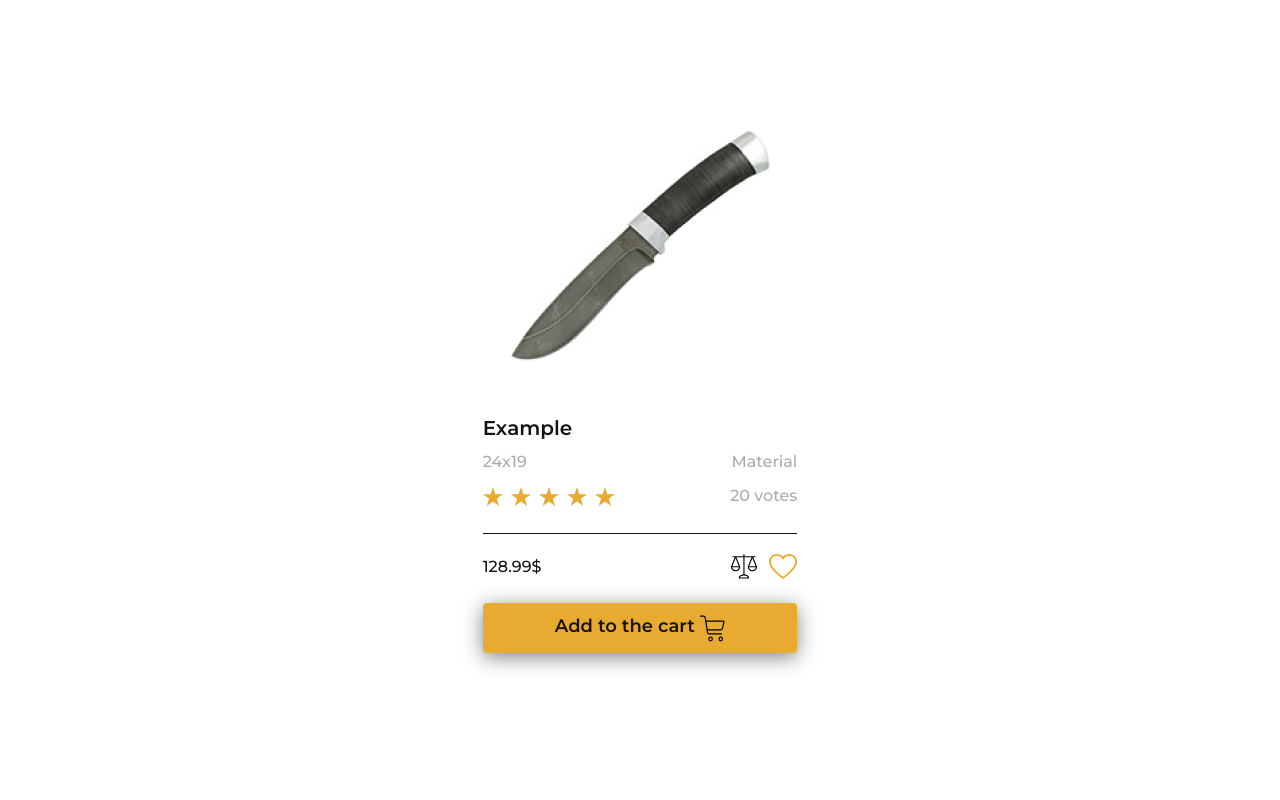
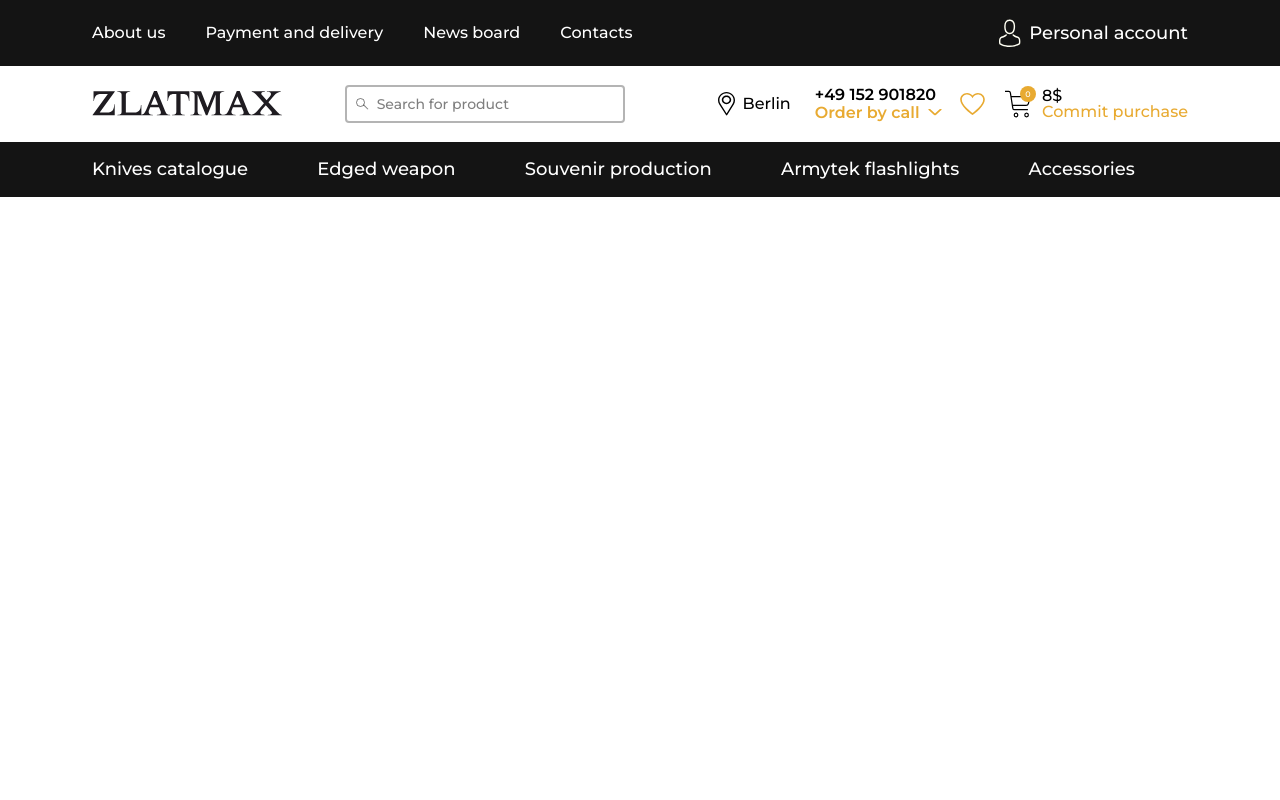
Before and after one commit to MakStef/ecommerce, a Django app: page / in a window 1280 px wide. Run offline with Django 4.2, Linux system fonts and the light colour scheme; style sheets or scripts are compiled from the project's sources; some libraries are stand-ins or nearby versions.

Commit message:
No-adaptive header

```diff
--- a/store/static/store/scripts/homepage.js
+++ b/store/static/store/scripts/homepage.js
@@ -93,15 +93,15 @@ function appendProductCard(container, product) {
 
     container.appendChild(card)
 }
-let maCont = document.querySelector('.content')
+let maCont = document.querySelector('.content > .row')
 let maObj = {
     'image_source' : "store/images/example.png",
     'title' : "Example",
-    'size' : "24x19",
+    'size' : "24x7x5",
     'materials' : "Material",
     'rating' : 5,
     'rate_count' : 20,
-    'price' : "128.99",
+    'price' : 128.99,
 }
 
-appendProductCard(maCont, maObj)
+// appendProductCard(maCont, maObj)
--- /dev/null
+++ b/store/static/store/styles/header.scss
@@ -0,0 +1,210 @@
+.page-header {
+    width: 100%;
+    &__row {
+        @include adaptiv-value(padding-top, 20, 16, 1);
+        @include adaptiv-value(padding-bottom, 20, 16, 1);
+        @include adaptiv-value(padding-left, 128, 20, 1);
+        @include adaptiv-value(padding-right, 128, 20, 1);
+        height: fit-content;
+
+        &_black {
+            background-color: var(--secondary-color);
+            color: var(--main-color);
+
+            &:has(.page-header__navigation) {
+                gap: rem(16);
+                align-items: flex-start;
+                justify-content: space-between;
+            }
+        }
+    }
+    &__navigation {
+        @include adaptiv-value(gap, 46, 28, 1);
+        margin: auto 0;
+        flex-wrap: wrap;
+        align-items: center;
+
+        & > * {
+            flex: 1 1 auto;
+            width: max-content;
+        }
+    }
+    &__personal-profile {
+        font-size: rem(18);
+        .profile-icon,
+        a.row {
+            transition: 0s;
+        }
+        a.row {
+            color: inherit;
+            align-items: center;
+            justify-content: center;
+            gap: rem(8);
+
+            &:hover,
+            &:active {
+                color: var(--orange-color);
+                .profile-icon {
+                    filter: brightness(1);
+                }
+            }
+        }
+    }
+    &__white {
+        flex-wrap: wrap;
+
+        &-left {
+            justify-content: flex-start;
+            align-items: center;
+            flex: 1 0 auto;
+            gap: clamp(rem(24), 10%, rem(160));
+        }
+        &-right {
+            flex: 0 1 auto;
+            justify-content: flex-end;
+        }
+    }
+    &__product-search-container {
+        padding: rem(9);
+        gap: rem(8);
+        height: fit-content;
+        width: clamp(280px, 35%, 380px);
+        border: 2px solid rgba(#070707, 0.3);
+        border-radius: 4px;
+        justify-content: center;
+        align-items: center;
+    }
+    &__product-search {
+        width: 100%;
+        &::placeholder {
+            font-size: rem(14);
+            color: rgba(#000, 0.5);
+        }
+        &::-webkit-calendar-picker-indicator {
+            display: none !important;
+        }
+    }
+
+    &__actions {
+        width: 100%;
+        gap: rem(24);
+        flex: 1 1 auto;
+        flex-wrap: wrap;
+        justify-content: flex-end;
+        align-items: center;
+    }
+    &__action {
+        flex: 1 1 auto;
+
+        &_location {
+            gap: rem(8);
+            align-items: center;
+            .location {
+                height: rem(24);
+            }
+            .city {
+                a {
+                    color: inherit;
+                }
+            }
+        }
+        &_phone {
+            text-align: start;
+            gap: rem(2);
+
+            .number {
+            }
+            .order-it {
+                &:hover {
+                    a {
+                        &::before {
+                            animation: shake 0.85s infinite ease-out;
+                        }
+                    }
+                }
+                a {
+                    display: inline-block;
+                    position: relative;
+                    color: var(--orange-color);
+                    &::before {
+                        --start-posX: 0;
+                        --start-posY: -0.4rem;
+                        content: "";
+                        position: absolute;
+                        right: rem(-20);
+                        top: 50%;
+                        translate: var(--start-posX) var(--start-posY);
+                        background-color: transparent;
+                        background: url("../images/icons/arrow-icon.svg")
+                            no-repeat;
+                        background-size: contain;
+                        transform: rotate(90deg);
+                        width: rem(10);
+                        height: rem(14);
+                    }
+                }
+            }
+        }
+        &_buttons {
+            align-items: center;
+            gap: rem(10);
+            .favourite-btn,
+            .cart-btn {
+                flex: 1 0 auto;
+            }
+            .favourite-btn {
+                width: rem(25);
+            }
+            .cart-btn {
+                position: relative;
+                margin-left: rem(10);
+                width: rem(27);
+
+                &::after {
+                    font-size: rem(8);
+                    text-align: center;
+                    color: var(--main-color);
+                    content: attr(purchase-count);
+                    position: absolute;
+                    display: flex;
+                    justify-content: center;
+                    align-items: center;
+                    right: 0;
+                    top: 0;
+                    translate: 25% -25%;
+                    background-color: var(--orange-color);
+                    min-width: 1rem;
+                    aspect-ratio: 1;
+                    border-radius: 50%;
+                }
+            }
+            .summary,
+            .commiting {
+                font-size: rem(16);
+                font-weight: 500;
+            }
+            .commiting {
+                transition: 0.2s;
+                color: var(--orange-color);
+                &:hover {
+                    scale: 0.95;
+                    translate: -2.5% 0;
+                }
+            }
+        }
+    }
+    &__categories {
+        justify-content: space-evenly;
+        align-items: center;
+        gap: rem(16);
+        flex-wrap: wrap;
+        flex: 1 1 auto;
+    }
+    &__category {
+        flex: 1 0 auto;
+
+        h1 {
+            font-size: rem(18);
+        }
+    }
+}
--- a/store/static/store/styles/main.scss
+++ b/store/static/store/styles/main.scss
@@ -26,16 +26,20 @@ $maxWidthContainer: 1760;
 }
 
 // ================= Import styles =================
-@import "null.css", "multipurpose.scss";
+@import "null.css", "multipurpose.scss", "header.scss";
 
 // ================= Styles =================
+:root {
+    --main-color: #fff;
+    --secondary-color: #141414;
+    --orange-color: #e8aa31;
+}
 html,
 body {
     width: 100%;
     height: 100%;
     font-family: "Montserrat";
     font-weight: 600;
-    // background-color: #141414;
 }
 .wrapper {
     width: 100%;
--- a/store/static/store/styles/multipurpose.scss
+++ b/store/static/store/styles/multipurpose.scss
@@ -38,6 +38,33 @@
 
 // ================= Styles =================
 // Elements
+.profile-icon {
+    &_white {
+        filter: brightness(5);
+    }
+    &_black {
+        filter: brightness(0);
+    }
+}
+.favourite-btn {
+    background-color: transparent;
+    background-image: url("../images/icons/favourite-icon.svg");
+    min-height: rem(18);
+    height: 100%;
+    max-height: rem(48);
+    aspect-ratio: 28/26.5;
+    background-repeat: no-repeat;
+    background-position: 50% 50%;
+    background-size: contain;
+}
+.cart-btn {
+    background-color: transparent;
+    background-image: url("../images/icons/cart-icon.svg");
+    background-repeat: no-repeat;
+    background-size: contain;
+    width: clamp(rem(20), 100%, rem(48));
+    aspect-ratio: 31/32;
+}
 .bg-white {
     background: #fff;
 }
@@ -63,15 +90,12 @@
         position: absolute;
         transition: width 0.2s;
         display: block;
+        translate: 0 8px;
         left: 0;
         bottom: 0;
-        translate: 0 6px;
         width: 0;
         height: 1px;
         background-color: #e8aa31;
-    }
-
-    &.active {
     }
 }
 .btn-orange {
@@ -138,7 +162,14 @@
         background-color: inherit;
         height: 49.17%;
 
+        &:hover {
+            img {
+                scale: 0.9;
+            }
+        }
+
         img {
+            transition: 0.2s;
             max-height: 100%;
             overflow: hidden;
             object-fit: cover;
@@ -293,3 +324,17 @@
         rotate: calc(var(--start-pos) + 360deg);
     }
 }
+@keyframes shake {
+    0% {
+        translate: var(--start-posX) var(--start-posY);
+    }
+    25% {
+        translate: var(--start-posX) calc(var(--start-posY) - 0.15rem);
+    }
+    75% {
+        translate: var(--start-posX) calc(var(--start-posY) + 0.45rem);
+    }
+    100% {
+        translate: var(--start-posX) var(--start-posY);
+    }
+}
--- a/store/templates/store/header.html
+++ b/store/templates/store/header.html
@@ -0,0 +1,87 @@
+{% load static %}
+<header class="page-header column">
+    <section class="page-header__row_black page-header__row row">
+        <nav class="page-header__navigation row">
+            <a href="#" class="link">
+                <h1>About us</h1>
+            </a>
+            <a href="#" class="link">
+                <h1>Payment and delivery</h1>
+            </a>
+            <a href="#" class="link">
+                <h1>News board</h1>
+            </a>
+            <a href="#" class="link">
+                <h1>Contacts</h1>
+            </a>
+        </nav>
+        <div class="page-header__personal-profile row">
+            <a href="#" class="pushable row">
+                <img src="{% static 'store/images/icons/user-icon.svg' %}" alt="profile account" class="profile-icon profile-icon_white">
+                <h1>Personal account</h1>
+            </a>
+        </div>
+    </section>
+    <section class="page-header__row_white page-header__white page-header__row row">
+        <div class="page-header__white-left row">
+            <div class="page-header__logo">
+                <a href="/">
+                    <img src="{% static 'store/images/logo.svg' %}" alt="ZLATMAX logo">
+                </a>
+            </div>
+            <label class="page-header__product-search-container row" for="search-products">
+                <img src="{% static 'store/images/icons/dandruff-icon.svg' %}" alt="product search icon">
+                <input
+                    type="text" id="search-products"
+                    class="product-search page-header__product-search"
+                    placeholder="Search for product"
+                    list="product-search-suggestions"
+                />
+                <datalist id="product-search-suggestions">
+                    <option value="hey" for="search-products">hey</option>
+                </datalist>
+            </label>
+        </div>
+        <div class="page-header__white-right row">
+            <ul class="page-header__actions row">
+                <li class="page-header__action_location page-header__action row">
+
+                    <a target="_blank" href="https://goo.gl/maps/XaNopbtwZVugYkv99"><img class="location" src="{% static 'store/images/icons/location-icon.svg' %}" alt="location icon"></a>
+                    <h1 class="city"><a target="_blank" href="https://goo.gl/maps/XaNopbtwZVugYkv99">Berlin</a></h1>
+                </li>
+                <li class="page-header__action_phone page-header__action column">
+                    <p class="number">+49 152 901820</p>
+                    <p class="order-it"><a href="tel:+49152901820">Order by call</a></p>
+                </li>
+                <li class="page-header__action_buttons page-header__action row">
+                    <button class="pushable favourite-btn"></button>
+                    <button class="pushable cart-btn" purchase-count="0"></button>
+                    <div class="column">
+                        <p class="summary"><span id="purchase-summary">8</span>$</p>
+                        <a href="#" class="commiting">Commit purchase</a>
+                    </div>
+                </li>
+            </ul>
+        </div>
+    </section>
+    <section class="page-header__row_black page-header__row row">
+        <ul class="page-header__categories row">
+            <li class="page-header__category">
+                <h1><a href="/" class="link">Knives catalogue</a></h1>
+            </li>
+            <li class="page-header__category">
+                <h1><a href="/" class="link">Edged weapon</a></h1>
+            </li>
+            <li class="page-header__category">
+                <h1><a href="/" class="link">Souvenir production</a></h1>
+            </li>
+            <li class="page-header__category">
+                <h1><a href="/" class="link">Armytek flashlights</a></h1>
+            </li>
+            <li class="page-header__category">
+                <h1><a href="/" class="link">Accessories</a></h1>
+            </li>
+
+        </ul>
+    </section>
+</header>
```
